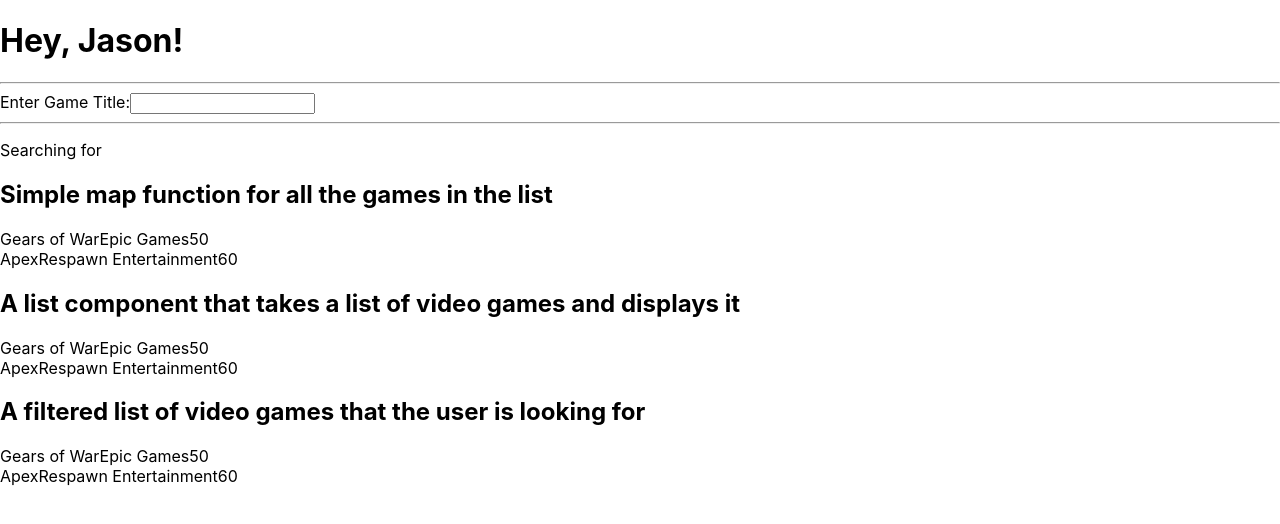
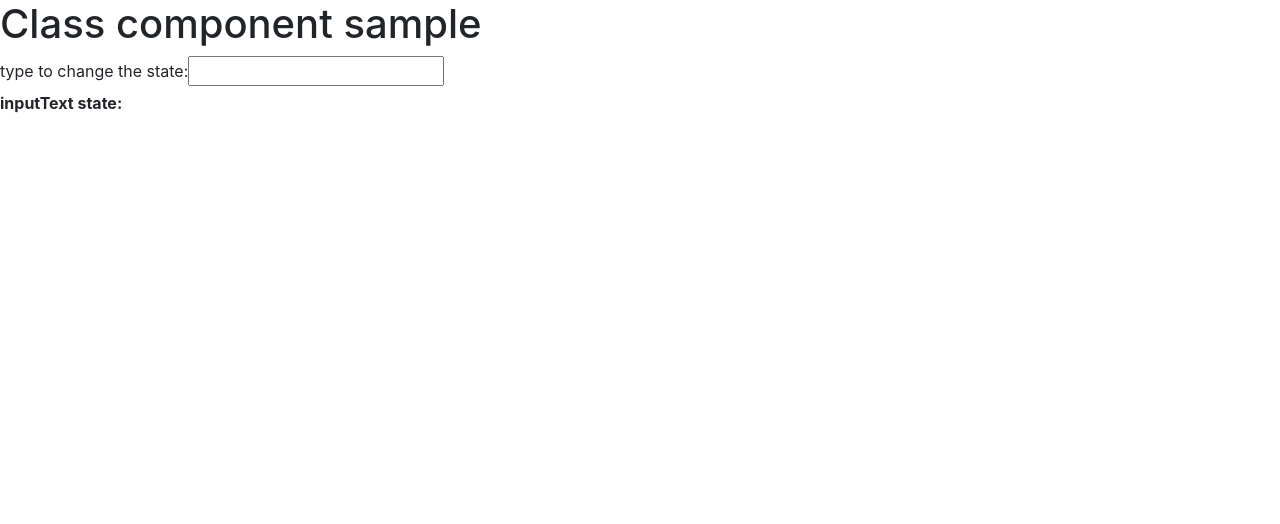
Before and after one commit to jasonwieczorek/ReactTest, a React (Create React App) app: page / in a window 1280 px wide. Shown: the top 524 px of the page. Built offline with nearby package versions, Linux system fonts and the light colour scheme.

Commit message:
made class component example

```diff
--- a/package.json
+++ b/package.json
@@ -6,8 +6,9 @@
     "@testing-library/jest-dom": "^4.2.4",
     "@testing-library/react": "^9.5.0",
     "@testing-library/user-event": "^7.2.1",
-    "bootstrap": "^4.5.0",
+    "bootstrap": "^4.5.3",
     "react": "^16.13.1",
+    "react-bootstrap": "^1.4.0",
     "react-dom": "^16.13.1",
     "react-scripts": "3.4.1"
   },
--- a/src/App.js
+++ b/src/App.js
@@ -1,107 +1,21 @@
 import React from 'react';
 import './App.css';
+import ExampleClassComponent from './components/ExampleClassComponent';
+import 'bootstrap/dist/css/bootstrap.min.css';
 
-// welcome message object
-const welcome = {
-    greeting: "Hey,",
-    name: "Jason!",
-};
+function App() {
 
-// a list of video games
-const videoGames = [
-    {
-        id: 0, title: 'Gears of War', studio: 'Epic Games', cost: 50,
-    },
-    {
-        id: 1, title: 'Apex', studio: 'Respawn Entertainment', cost: 60,
-    },
-];
+    // do stuff here
 
-// The main React Component, basically just a Javascript function (function App is an alternative way to do this)
-const App = () => {
+    // JSX
+    return (
 
-    const[searchTerm, setSearchTerm] = React.useState('');
+        <div>
+            {/* everything in {} within jsx can be simple javascript */}
+            <ExampleClassComponent/>
 
-    // A callback function
-    const handleSearch = event => {
-       setSearchTerm(event.target.value);
-    }
-
-    // the searched stories (more verbose)
-    //const searchedGames = videoGames.filter(function(game) {
-    //    return game.title.toLowerCase().includes(searchTerm.toLowerCase());
-    //});
-
-    // the searched stories (more concise)
-    const searchedGames = videoGames.filter(game =>
-        game.title.toLowerCase().includes(searchTerm.toLowerCase())
-    );
-
-    // return some JSX stuff for display
-    return (
-        <div>
-            <h1>{welcome.greeting} {welcome.name}</h1>
-            <hr/>
-
-            {/* pass the handleSearch function to the Search component */}
-            <Search onSearch={handleSearch}/>
-
-            {/* display a list of video games */}
-            <h2>Simple map function for all the games in the list</h2>
-            {videoGames.map(function(game) {
-                return (
-                    <div key={game.id}>
-                        <span>{game.title}</span>
-                        <span>{game.studio}</span>
-                        <span>{game.cost}</span>
-                    </div>
-                )
-            })}
-
-            {/* initialize a new List Component of video games */}
-            <h2>A list component that takes a list of video games and displays it</h2>
-            <List list={videoGames}/>
-
-            {/* display the searched stories */}
-            <h2>A filtered list of video games that the user is looking for</h2>
-            <List list={searchedGames}/>
         </div>
     );
 }
 
-// A new search component that takes in some props
-const Search = props => {
-
-    // Reacts 'useState' hook, this is basic javascript array deconstructing
-    const [searchTerm, setSearchTerm] = React.useState('');
-
-    // Basic event handler (integrated with a callback)
-    const handleChange = event => {
-        setSearchTerm(event.target.value);
-        props.onSearch(event);
-    }
-
-    return (
-        <div>
-            <label htmlFor="search">Enter Game Title:</label>
-            <input id="search" type="text" onChange={props.onSearch}/>
-            <hr/>
-            <p>Searching for <strong>{searchTerm}</strong></p>
-        </div>
-    );
-}
-
-// Create a new React component that can be injected directly into our JSX code
-function List(list) {
-    return list.list.map(function (game) {
-        return (
-            <div key={game.id}>
-                <span>{game.title}</span>
-                <span>{game.studio}</span>
-                <span>{game.cost}</span>
-            </div>
-        );
-    });
-}
-
 export default App;
--- /dev/null
+++ b/src/components/ExampleClassComponent.js
@@ -0,0 +1,46 @@
+import React from "react";
+import 'bootstrap/dist/css/bootstrap.min.css';
+
+/**
+ * An example Class Component.
+ *
+ * ExampleFunctionalComponent is its Functional equivalent.
+ */
+export default class ExampleClassComponent extends React.Component {
+
+    // constructor with state
+    constructor(props) {
+        super(props);
+
+        // function binding goes here
+        this.handleInputText = this.handleInputText.bind(this);
+
+        this.state = {
+            inputText: ''
+        }
+    }
+
+    // ------------------functions-----------------------
+
+    componentDidMount() {
+        console.log('first render is complete!');
+    }
+
+    // Event handler for setting title
+    handleInputText(event) {
+        this.setState({
+            inputText: event.target.value
+        });
+    }
+
+    render() {
+        return (
+            <div>
+                <h1>Class component sample</h1>
+                <label htmlFor="search">type to change the state: </label>
+                <input id="search" type="text" onChange={this.handleInputText}/>
+                <p><b>inputText state:</b> {this.state.inputText}</p>
+            </div>
+        );
+    }
+}
```
Also changed, not shown: src/components/ExampleFunctionalComponent.js (added, +47 -0 lines), 1 other file (tests, documents, lock files or other folders).
